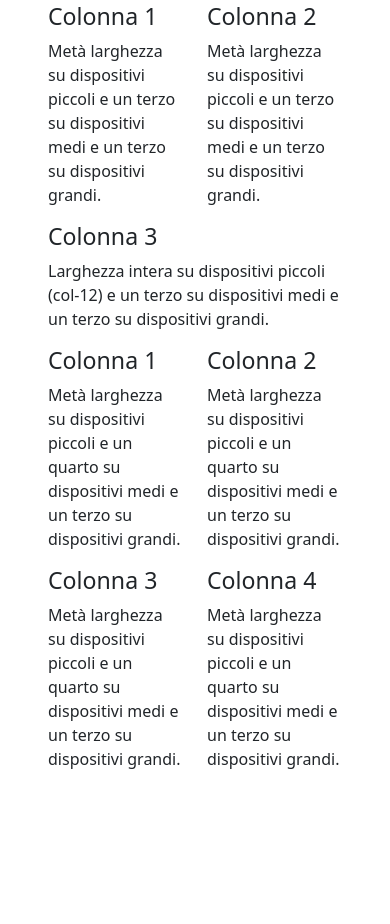
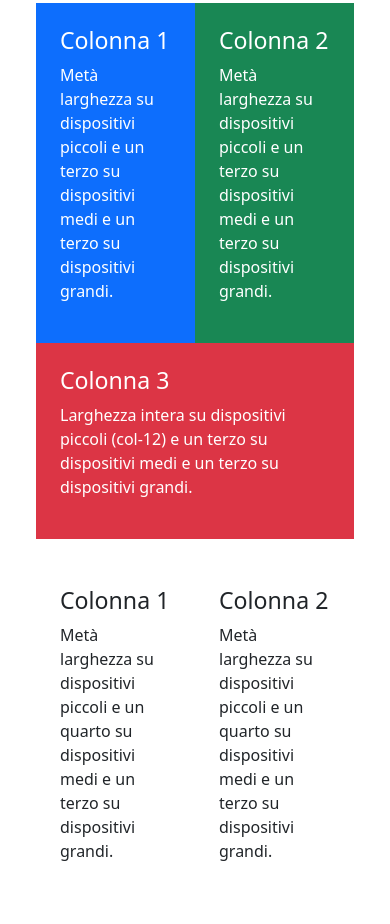
Before and after one commit to BassaniDavid/htmlcss-bootstrap-layout, a plain HTML site: page index.html in a window 390 px wide. Shown: the part 586-1510 px from the top of the page. Before the commit the page ends 1421 px from the top, so only its background shows below. Drawn offline with nearby package versions, Linux system fonts and the light colour scheme.

Commit message:
feat: complete second grid responsive

```diff
--- a/index.html
+++ b/index.html
@@ -33,18 +33,18 @@
     </div>
 
     <!-- seconda griglia -->
-    <div class="row">
-        <div class="col">
+    <div class="row row-cols-2 row-cols-md-3 pb-4">
+        <div class="col text-bg-primary p-4">
             <h3 class="fs-3">Colonna 1</h3>
             <p>Metà larghezza su dispositivi piccoli e un terzo su dispositivi medi e un terzo su dispositivi grandi.
             </p>
         </div>
-        <div class="col">
+        <div class="col text-bg-success p-4">
             <h3 class="fs-3">Colonna 2</h3>
             <p>Metà larghezza su dispositivi piccoli e un terzo su dispositivi medi e un terzo su dispositivi grandi.
             </p>
         </div>
-        <div class="col">
+        <div class="col-12 col-md-4 text-bg-danger p-4">
             <h3 class="fs-3">Colonna 3</h3>
             <p>Larghezza intera su dispositivi piccoli (col-12) e un terzo su dispositivi medi e un terzo su dispositivi
                 grandi.</p>
@@ -52,23 +52,23 @@
     </div>
 
     <!-- terza griglia -->
-    <div class="row">
-        <div class="col">
+    <div class="row pb-4">
+        <div class="col p-4">
             <h3 class="fs-3">Colonna 1</h3>
             <p>Metà larghezza su dispositivi piccoli e un quarto su dispositivi medi e un terzo su dispositivi grandi.
             </p>
         </div>
-        <div class="col">
+        <div class="col p-4">
             <h3 class="fs-3">Colonna 2</h3>
             <p>Metà larghezza su dispositivi piccoli e un quarto su dispositivi medi e un terzo su dispositivi grandi.
             </p>
         </div>
-        <div class="col">
+        <div class="col p-4">
             <h3 class="fs-3">Colonna 3</h3>
             <p>Metà larghezza su dispositivi piccoli e un quarto su dispositivi medi e un terzo su dispositivi grandi.
             </p>
         </div>
-        <div class="col">
+        <div class="col p-4">
             <h3 class="fs-3">Colonna 4</h3>
             <p>Metà larghezza su dispositivi piccoli e un quarto su dispositivi medi e un terzo su dispositivi grandi.
             </p>
```
